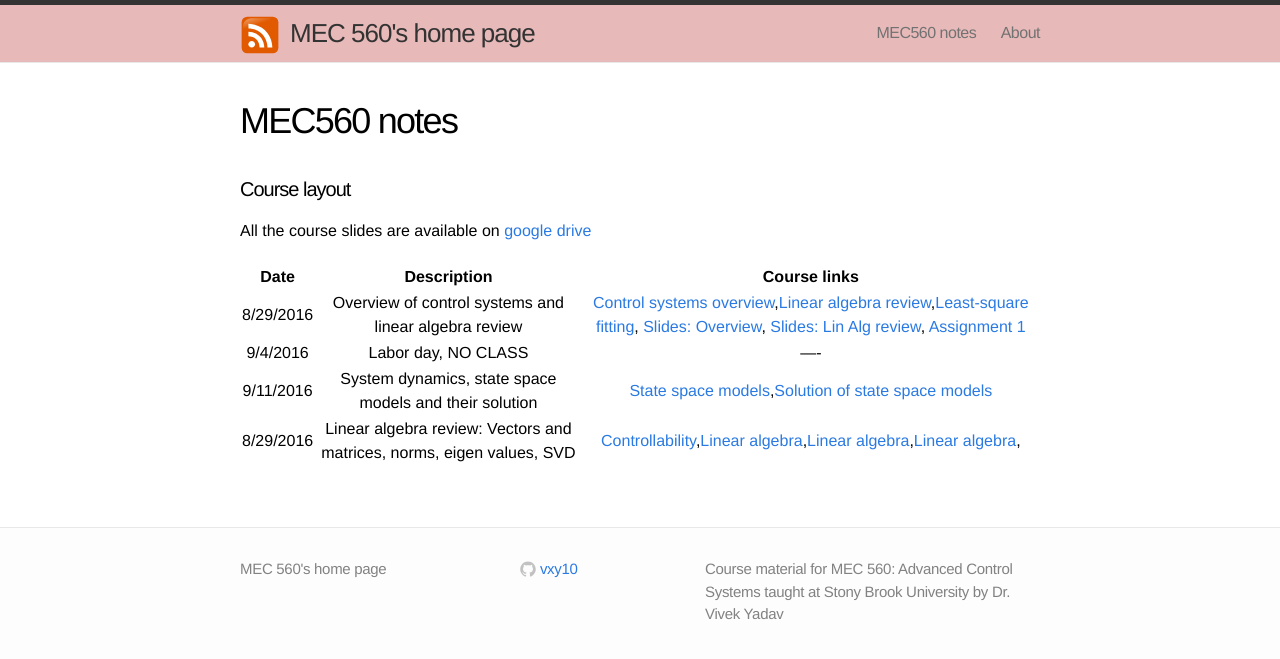
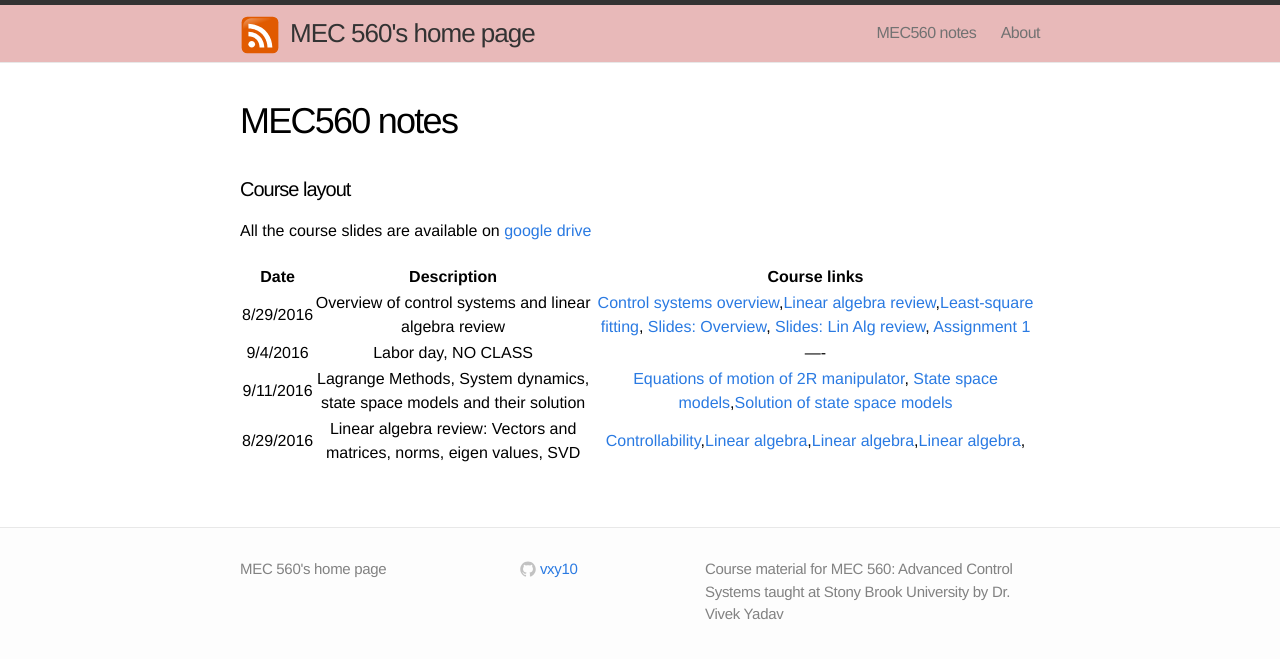
Before and after one commit to mec560sbu/mec560sbu.github.io, a Jekyll site: the page built from Course_materials.md, in a window 1280 px wide. Shown: the top 659 px of the page. Built offline with Jekyll 4.4.1, drawn with Linux system fonts in a browser that asks for light colours.

Commit message:
updated course summary

```diff
--- a/Course_materials.md
+++ b/Course_materials.md
@@ -13,5 +13,5 @@ All the course slides are available on [google drive](https://drive.google.com/d
 | :----------: | :--------------------------------------: | :--------: |
 |       8/29/2016    |    Overview of control systems and linear algebra review | [Control systems overview](2016/08/29/Control_Systems_Overview/),[Linear algebra review](2016/08/29/LinAlg_Review_Mbook/),[Least-square fitting](2016/08/29/Least_SQ_Fitting/), [Slides: Overview](https://docs.google.com/presentation/d/1D5BTjq8xqOGW-Dcbg_hwBvwOA2E7R8tSXYoV9N5NXYc/edit#slide=id.p), [Slides: Lin Alg review](https://mec560sbu.github.io/Prersentations/LinAlg_Review.html#/), [Assignment 1](mec560sbu.github.io/Assignments2016/MEC560_Assignment1_DUE_09122016.html)                |
 |        9/4/2016   |  Labor day, NO CLASS                      |    ----           |
-|       9/11/2016    |    System dynamics, state space models and their solution | [State space models](2016/09/11/Solution_Systems_State_Space/),[Solution of state space models](2016/09/11/Solution_Systems_State_Space/)|
+|       9/11/2016    |    Lagrange Methods, System dynamics, state space models and their solution | [Equations of motion of 2R manipulator](https://mec560sbu.github.io/2016/08/30/2R_EOM_dynamics_example/), [State space models](2016/09/11/Solution_Systems_State_Space/),[Solution of state space models](2016/09/11/Solution_Systems_State_Space/)|
 |      8/29/2016    |    Linear algebra review: Vectors and matrices, norms, eigen values, SVD  | [Controllability](google.com),[Linear algebra](google.com),[Linear algebra](google.com),[Linear algebra](google.com),                 |
```
